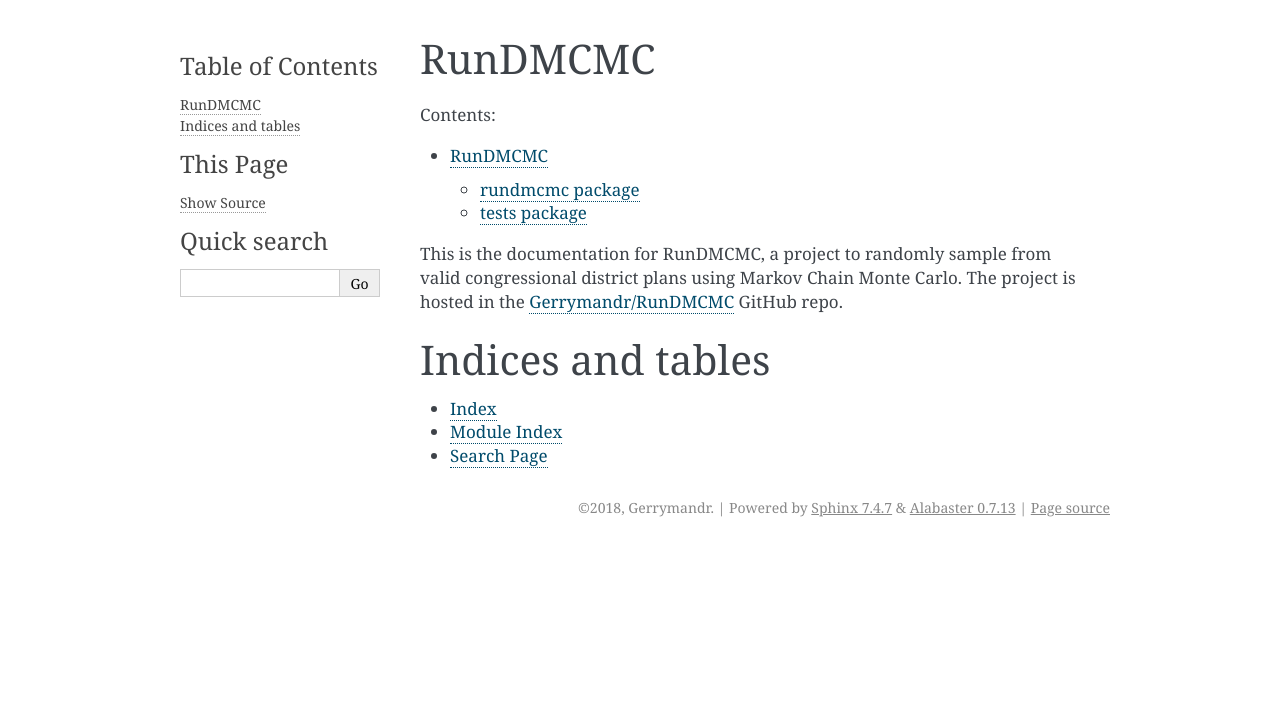
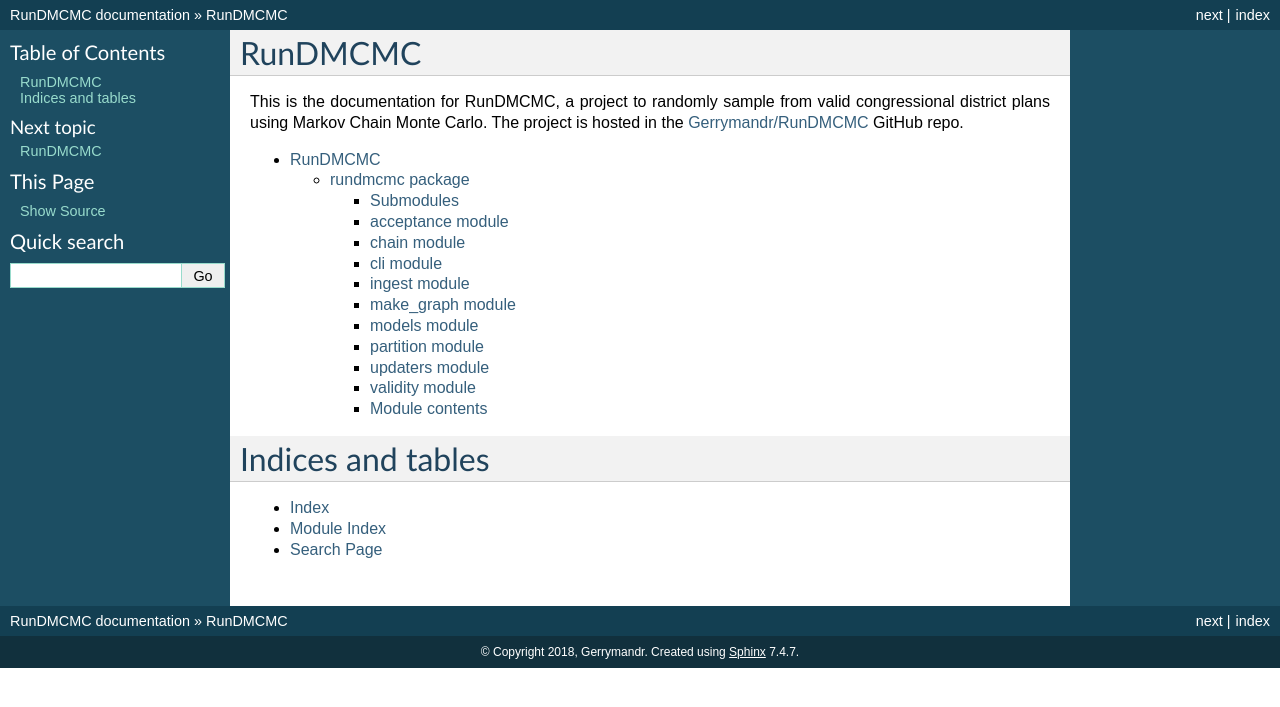
Before and after one commit to mggg/GerryChain, a Sphinx documentation site: the page built from docs/index.rst, in a window 1280 px wide. Shown: the top 707 px of the page. Built offline with Sphinx 7.4.7, drawn with Linux system fonts in a browser that asks for light colours.

Commit message:
Clean up docs and modify style
Squashed commits:

* Mock libraries with C dependencies for RTD

* Add networkx to mocked modules list

* Remove long line

* Update docs

```diff
--- a/docs/conf.py
+++ b/docs/conf.py
@@ -33,7 +33,6 @@
 version = ''
 # The full version, including alpha/beta/rc tags
 release = ''
-
 
 # -- General configuration ---------------------------------------------------
 
@@ -84,7 +83,7 @@
 # The theme to use for HTML and HTML Help pages.  See the documentation for
 # a list of builtin themes.
 #
-html_theme = 'alabaster'
+html_theme = 'default'
 
 # Theme options are theme-specific and customize the look and feel of a theme
 # further.  For a list of options available for each theme, see the
@@ -176,7 +175,11 @@
         return MagicMock()
 
 
-MOCK_MODULES = ["numpy", "pandas", "geopandas", "pysal", "matplotlib", "networkx"]
+MOCK_MODULES = ["numpy", "pandas", "geopandas", "pysal",
+                "matplotlib", "networkx", "networkx.algorithms.shortest_path",
+                "networkx.algorithms"]
 sys.modules.update((mod_name, Mock()) for mod_name in MOCK_MODULES)
 
 # -- Extension configuration -------------------------------------------------
+
+add_module_names = False
--- a/docs/modules.rst
+++ b/docs/modules.rst
@@ -5,4 +5,3 @@
    :maxdepth: 4
 
    rundmcmc
-   tests
--- a/docs/rundmcmc.rst
+++ b/docs/rundmcmc.rst
@@ -4,7 +4,23 @@
 Submodules
 ----------
 
-rundmcmc.cli module
+acceptance module
+--------------------------
+
+.. automodule:: rundmcmc.acceptance
+    :members:
+    :undoc-members:
+    :show-inheritance:
+
+chain module
+---------------------
+
+.. automodule:: rundmcmc.chain
+    :members:
+    :undoc-members:
+    :show-inheritance:
+
+cli module
 -------------------
 
 .. automodule:: rundmcmc.cli
@@ -28,10 +44,34 @@
     :undoc-members:
     :show-inheritance:
 
-rundmcmc.models module
+models module
 ----------------------
 
 .. automodule:: rundmcmc.models
+    :members:
+    :undoc-members:
+    :show-inheritance:
+
+partition module
+-------------------------
+
+.. automodule:: rundmcmc.partition
+    :members:
+    :undoc-members:
+    :show-inheritance:
+
+updaters module
+------------------------
+
+.. automodule:: rundmcmc.updaters
+    :members:
+    :undoc-members:
+    :show-inheritance:
+
+validity module
+------------------------
+
+.. automodule:: rundmcmc.validity
     :members:
     :undoc-members:
     :show-inheritance:
```
Also changed, not shown: other parts of docs/rundmcmc.rst (+2 -2 lines), docs/index.rst (+3 -6 lines), docs/tests.rst (deleted, +0 -30 lines).
